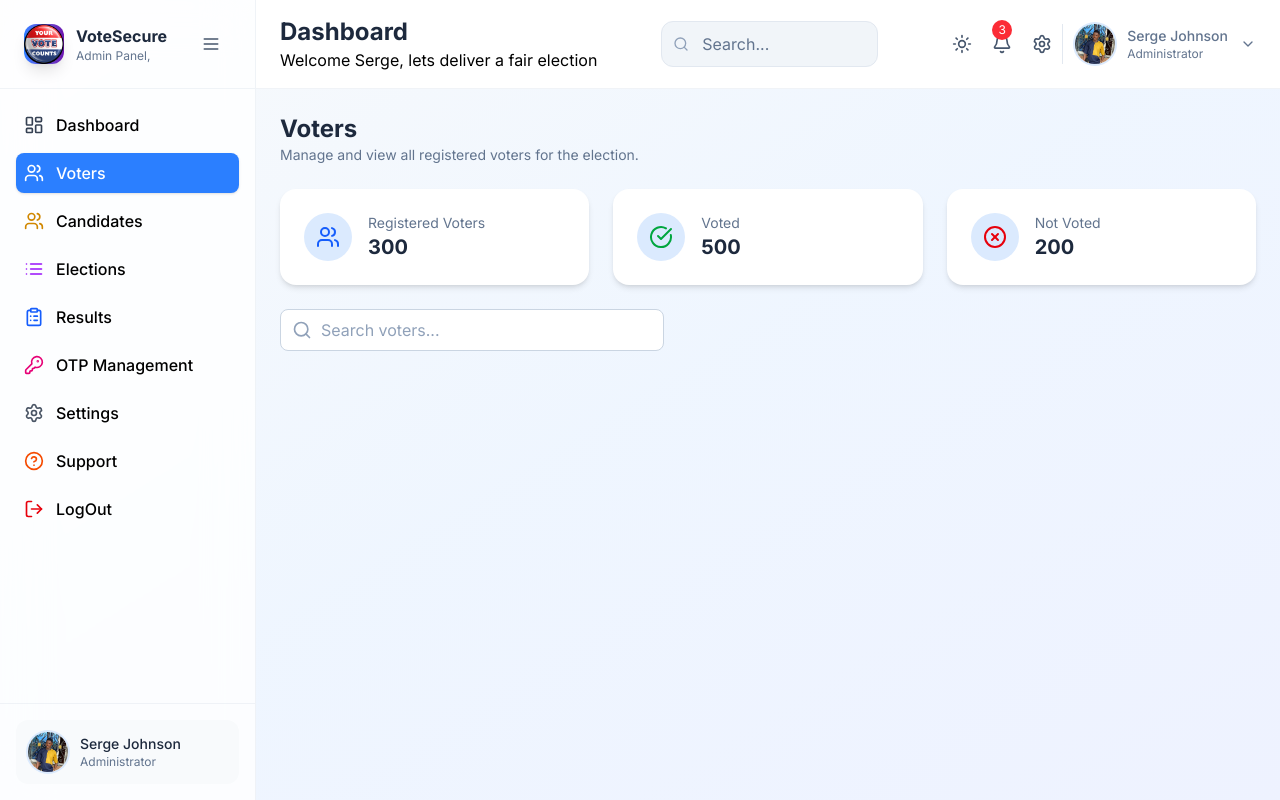
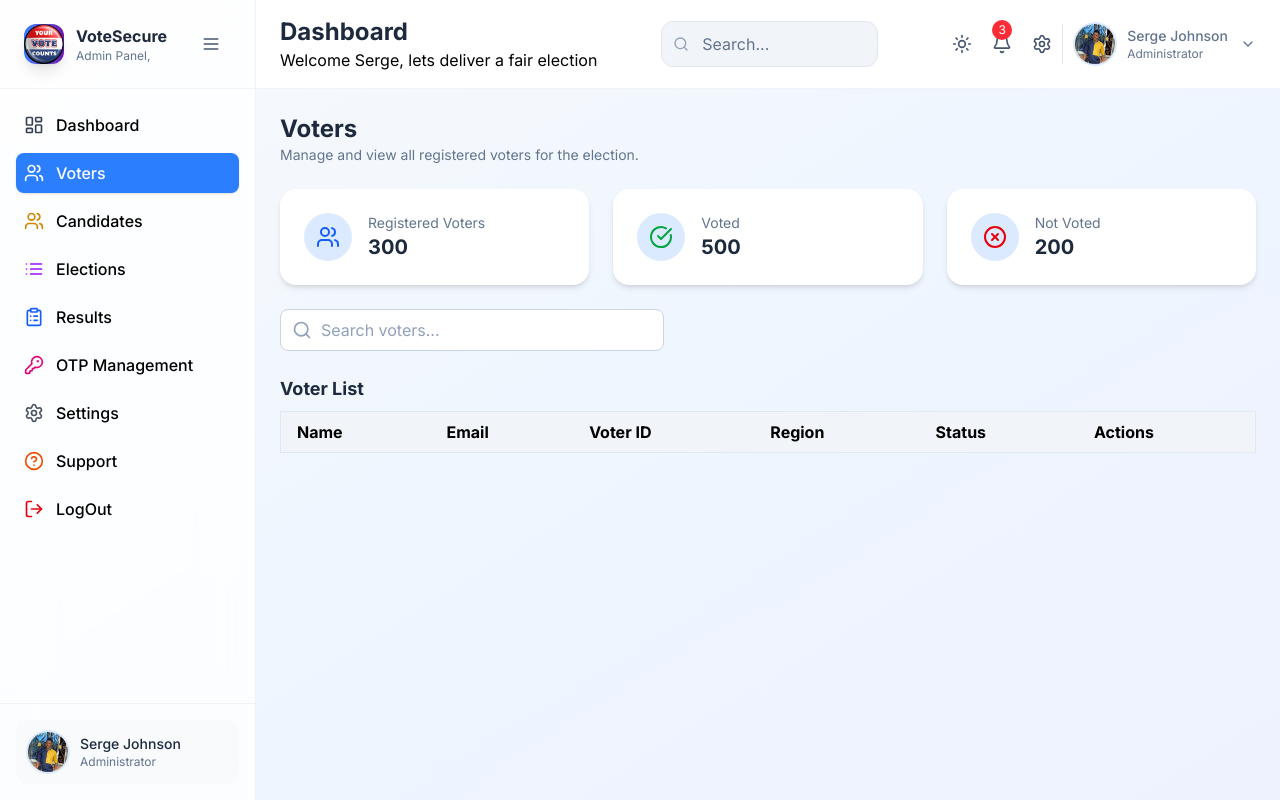
Before and after one commit to PENANCE-SEARCH-KHAN/Online-Voting-System-, a React (Vite) app in the folder vite-project/: page /voters in a window 1280 px wide. Built offline with nearby package versions, Linux system fonts and the light colour scheme.

Commit message:
added a table in a the voters page

```diff
--- a/vite-project/src/pages/Voters.jsx
+++ b/vite-project/src/pages/Voters.jsx
@@ -66,6 +66,28 @@ function Voters() {
             <Search className='absolute left-3 top-1/2 -translate-y-1/2 w-5 h-5 text-slate-400 dark:text-slate-500' />
         </div>
       </div>
+
+      {/* Title */}
+      <h3 className='text-lg font-semibold text-slate-800 dark-text-white mb-2'>
+        Voter List
+      </h3>
+
+      {/* Voter List Table */}
+      <table className='w-full text-left border border-slate-200 dark:border-slate-700'>
+        <thead className='bg-slate-100 dark:bg-slate-800'>
+          <tr>
+            <th className='px-4 py-2'>Name</th>
+            <th className='px-4 py-2'>Email</th>
+            <th className='px-4 py-2'>Voter ID</th>
+            <th className='px-4 py-2'>Region</th>
+            <th className='px-4 py-2'>Status</th>
+            <th className='px-4 py-2'>Actions</th>
+          </tr>
+        </thead>
+        <tbody>
+
+        </tbody>
+      </table>
     </div>
   );
 }
```
